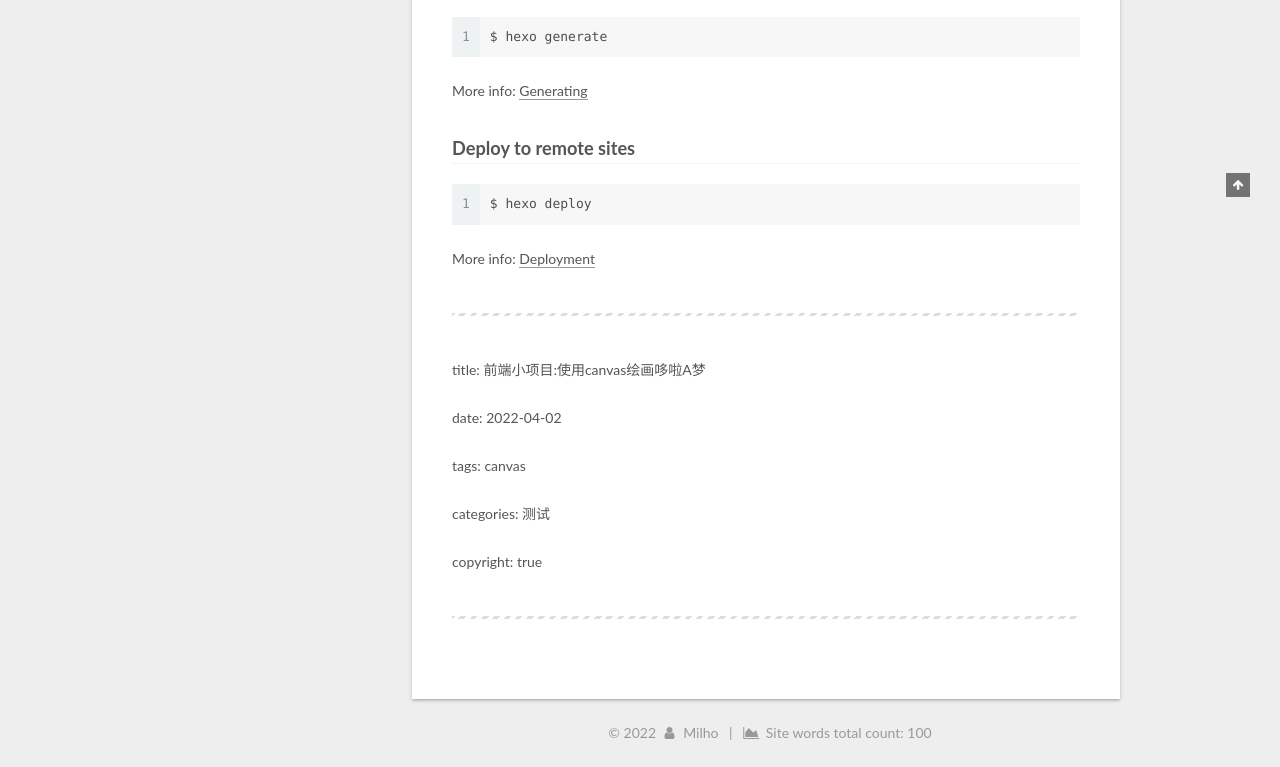
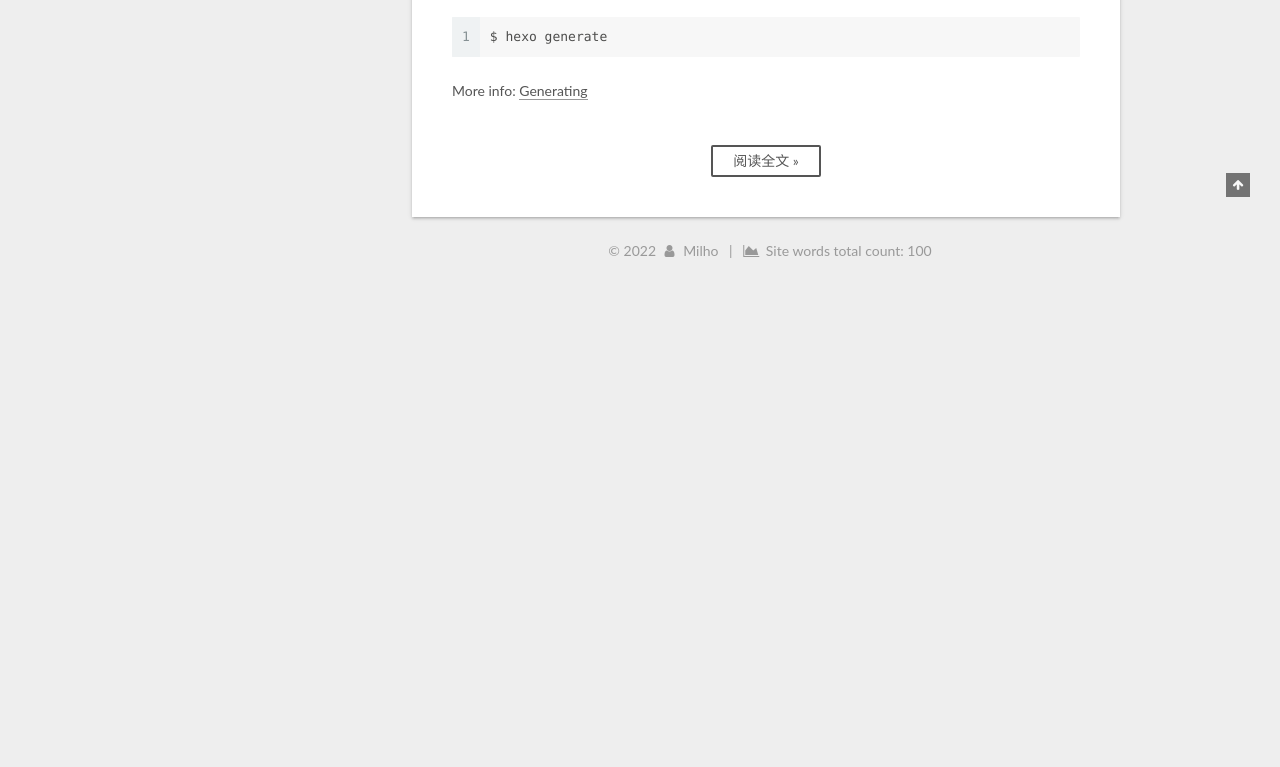
Before and after one commit to C-Milho/C-Milho.github.io, a plain HTML site: page index.html in a window 1280 px wide. Shown: the part 703-1470 px from the top of the page. After the commit the page ends 988 px from the top, so only its background shows below. Drawn offline with Linux system fonts and the light colour scheme.

Commit message:
Site updated: 2022-04-02 01:25:03

```diff
--- a/css/main.css
+++ b/css/main.css
@@ -1876,7 +1876,7 @@ pre .javascript .function {
   width: 4px;
   height: 4px;
   border-radius: 50%;
-  background: #ecffff;
+  background: #b5ffb6;
 }
 .links-of-blogroll {
   font-size: 13px;
--- a/index.html
+++ b/index.html
@@ -411,8 +411,7 @@
 
 
 
-
-            <p>Welcome to <a target="_blank" rel="noopener" href="https://hexo.io/">Hexo</a>! This is your very first post. Check <a target="_blank" rel="noopener" href="https://hexo.io/docs/">documentation</a> for more info. If you get any problems when using Hexo, you can find the answer in <a target="_blank" rel="noopener" href="https://hexo.io/docs/troubleshooting.html">troubleshooting</a> or you can ask me on <a target="_blank" rel="noopener" href="https://github.com/hexojs/hexo/issues">GitHub</a>.</p>
+          <p>Welcome to <a target="_blank" rel="noopener" href="https://hexo.io/">Hexo</a>! This is your very first post. Check <a target="_blank" rel="noopener" href="https://hexo.io/docs/">documentation</a> for more info. If you get any problems when using Hexo, you can find the answer in <a target="_blank" rel="noopener" href="https://hexo.io/docs/troubleshooting.html">troubleshooting</a> or you can ask me on <a target="_blank" rel="noopener" href="https://github.com/hexojs/hexo/issues">GitHub</a>.</p>
 <h2 id="Quick-Start"><a href="#Quick-Start" class="headerlink" title="Quick Start"></a>Quick Start</h2><h3 id="Create-a-new-post"><a href="#Create-a-new-post" class="headerlink" title="Create a new post"></a>Create a new post</h3><figure class="highlight bash"><table><tr><td class="gutter"><pre><span class="line">1</span><br></pre></td><td class="code"><pre><span class="line">$ hexo new <span class="string">&quot;My New Post&quot;</span></span><br></pre></td></tr></table></figure>
 
 <p>More info: <a target="_blank" rel="noopener" href="https://hexo.io/docs/writing.html">Writing</a></p>
@@ -422,18 +421,13 @@
 <h3 id="Generate-static-files"><a href="#Generate-static-files" class="headerlink" title="Generate static files"></a>Generate static files</h3><figure class="highlight bash"><table><tr><td class="gutter"><pre><span class="line">1</span><br></pre></td><td class="code"><pre><span class="line">$ hexo generate</span><br></pre></td></tr></table></figure>
 
 <p>More info: <a target="_blank" rel="noopener" href="https://hexo.io/docs/generating.html">Generating</a></p>
-<h3 id="Deploy-to-remote-sites"><a href="#Deploy-to-remote-sites" class="headerlink" title="Deploy to remote sites"></a>Deploy to remote sites</h3><figure class="highlight bash"><table><tr><td class="gutter"><pre><span class="line">1</span><br></pre></td><td class="code"><pre><span class="line">$ hexo deploy</span><br></pre></td></tr></table></figure>
-
-<p>More info: <a target="_blank" rel="noopener" href="https://hexo.io/docs/one-command-deployment.html">Deployment</a></p>
-<hr>
-<p>title: 前端小项目:使用canvas绘画哆啦A梦 </p>
-<p>date: 2022-04-02</p>
-<p>tags: canvas </p>
-<p>categories: 测试</p>
-<p>copyright: true </p>
-<hr>
-
-
+          <!--noindex-->
+          <div class="post-button text-center">
+            <a class="btn" href="2022/04/01/hello-world/#more" rel="contents">
+              阅读全文 &raquo;
+            </a>
+          </div>
+          <!--/noindex-->
 
 
     </div>
--- a/search.xml
+++ b/search.xml
@@ -13,6 +13,8 @@
 <h3 id="Generate-static-files"><a href="#Generate-static-files" class="headerlink" title="Generate static files"></a>Generate static files</h3><figure class="highlight bash"><table><tr><td class="code"><pre><span class="line">$ hexo generate</span><br></pre></td></tr></table></figure>
 
 <p>More info: <a href="https://hexo.io/docs/generating.html">Generating</a></p>
+<span id="more"></span>
+
 <h3 id="Deploy-to-remote-sites"><a href="#Deploy-to-remote-sites" class="headerlink" title="Deploy to remote sites"></a>Deploy to remote sites</h3><figure class="highlight bash"><table><tr><td class="code"><pre><span class="line">$ hexo deploy</span><br></pre></td></tr></table></figure>
 
 <p>More info: <a href="https://hexo.io/docs/one-command-deployment.html">Deployment</a></p>
```
Also changed, not shown: 2022/04/01/hello-world/index.html (+3 -1 lines).
